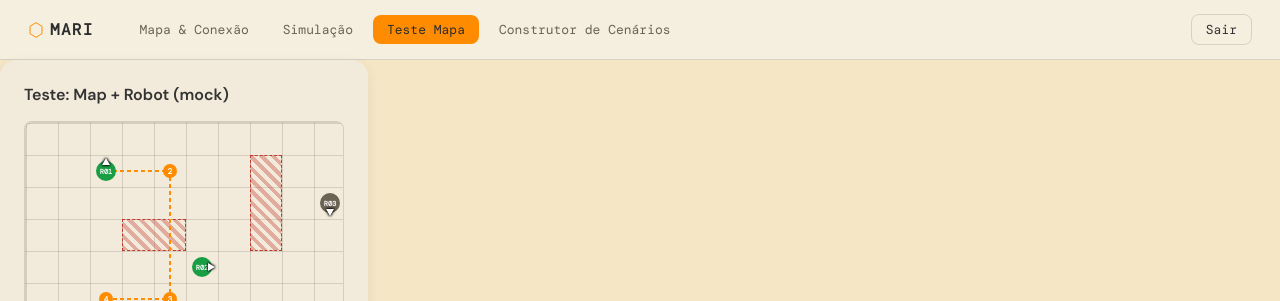
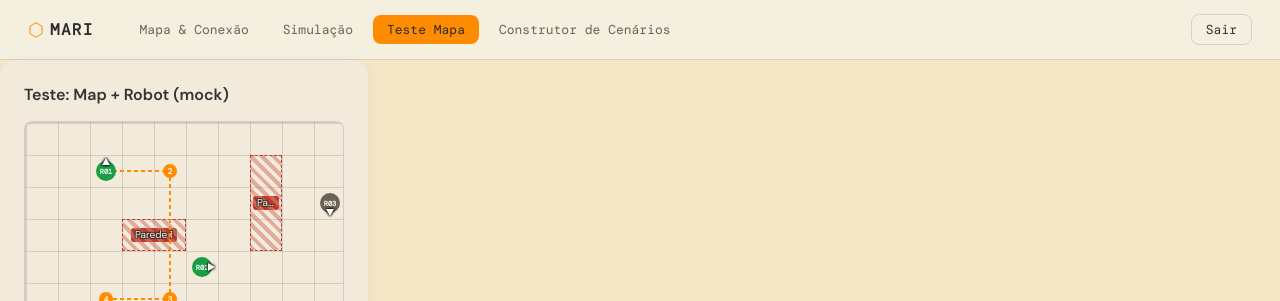
Before and after one commit to Lucas-O-S/TCC_Swarm_Robots, a React (Vite) app in the folder Frontend/: page /mapa-teste in a window 1280 px wide. Shown: the top 301 px of the page. Built offline with nearby package versions, Linux system fonts and the light colour scheme.

Commit message:
Enhance obstacle handling: update Obstacle component for improved label display and add obstacle naming logic in useObstacleEditor

```diff
--- a/Frontend/src/components/Obstacle/Obstacle.module.css
+++ b/Frontend/src/components/Obstacle/Obstacle.module.css
@@ -1,5 +1,10 @@
 .obstacle {
   position: absolute;
+  display: flex;
+  align-items: center;
+  justify-content: center;
+  overflow: hidden;
+  padding: 2px;
   background: repeating-linear-gradient(
     45deg,
     rgba(192, 57, 43, 0.35),
@@ -9,3 +14,29 @@
   );
   border: 1px dashed var(--color-red);
 }
+
+.label {
+  font-size: 10px;
+  line-height: 1.2;
+  color: var(--color-surface);
+  text-shadow:
+    -1px -1px 0 var(--color-dark),
+    1px -1px 0 var(--color-dark),
+    -1px 1px 0 var(--color-dark),
+    1px 1px 0 var(--color-dark);
+  background: repeating-linear-gradient(
+    45deg,
+    var(--color-red),
+    var(--color-red) 4px,
+    rgba(192, 57, 43, 0.7) 4px,
+    rgba(192, 57, 43, 0.7) 8px
+  );
+  padding: 1px 4px;
+  border-radius: 3px;
+  text-align: center;
+  white-space: nowrap;
+  text-overflow: ellipsis;
+  overflow: hidden;
+  max-width: 100%;
+  pointer-events: none;
+}
--- a/Frontend/src/components/Obstacle/Obstacle.tsx
+++ b/Frontend/src/components/Obstacle/Obstacle.tsx
@@ -15,6 +15,8 @@ export function Obstacle({ width, height, label, className = '', style, ...rest
       style={{ width, height, ...style }}
       title={label}
       {...rest}
-    />
+    >
+      {label && <span className={styles.label}>{label}</span>}
+    </div>
   );
 }
--- a/Frontend/src/screens/CenarioBuilder/CenarioBuilder.tsx
+++ b/Frontend/src/screens/CenarioBuilder/CenarioBuilder.tsx
@@ -45,9 +45,10 @@ export function CenarioBuilder() {
 
     const [tool, setTool] = useState<Tool>("move");
     const obstacleTool = tool === "obstacle";
+    const canMoveObstacle = tool === "select" || tool === "obstacle";
 
     const { rectFor, previewRect, removeObstacle, gridHandlers } = useObstacleEditor({
-        enabled: obstacleTool,
+        tool,
         sizeX: mapConfig.cenario.sizeX,
         sizeY: mapConfig.cenario.sizeY,
         obstacles: mapConfig.cenario.Obstacles,
@@ -125,10 +126,11 @@ export function CenarioBuilder() {
                                 return (
                                     <Obstacle
                                         key={index}
-                                        label={obstacleTool ? `${obstacle.name} (duplo clique remove)` : obstacle.name}
+                                        label={obstacle.name}
+                                        title={obstacleTool ? `${obstacle.name} (duplo clique remove)` : obstacle.name}
                                         width={rect.sizeX * cellWidth}
                                         height={rect.sizeY * cellHeight}
-                                        className={obstacleTool ? styles.placedObstacle : undefined}
+                                        className={canMoveObstacle ? styles.placedObstacle : undefined}
                                         onDoubleClick={obstacleTool ? () => removeObstacle(index) : undefined}
                                         style={{
                                             position: "absolute",
--- a/Frontend/src/screens/CenarioBuilder/useObstacleEditor.ts
+++ b/Frontend/src/screens/CenarioBuilder/useObstacleEditor.ts
@@ -40,42 +40,56 @@ function obstacleIndexAt(col: number, row: number, obstacles: ObstaclesModel[])
   );
 }
 
+// Próximo "Obstáculo N" livre — olha o maior N já usado (não só a
+// quantidade), pra não repetir número depois de apagar um obstáculo no meio.
+function nextObstacleName(obstacles: ObstaclesModel[]) {
+  let max = 0;
+  for (const o of obstacles) {
+    const match = /^Obstáculo (\d+)$/.exec(o.name);
+    if (match) max = Math.max(max, Number(match[1]));
+  }
+  return `Obstáculo ${max + 1}`;
+}
+
+type ObstacleTool = 'move' | 'select' | 'obstacle';
+
 interface UseObstacleEditorArgs {
-  /** Só desenha/move obstáculo enquanto true; caso contrário o grid fica só leitura e o arraste vira pan normal do MapViewport. */
-  enabled: boolean;
+  /** "obstacle": desenha um novo (arraste em célula vazia) e move um existente. "select": só move um existente. "move": nenhum dos dois — arraste vira pan normal do MapViewport. */
+  tool: ObstacleTool;
   sizeX: number;
   sizeY: number;
   obstacles: ObstaclesModel[];
   onChange: (obstacles: ObstaclesModel[]) => void;
 }
 
-// Edição de obstáculos direto no grid, por clicar-e-arrastar — só ativa
-// quando `enabled` (ligado pelo botão de ferramenta perto do zoom, ver
-// CenarioBuilder): arrastar a partir de uma célula vazia desenha um
-// obstáculo novo (retângulo entre o ponto inicial e o final do arraste);
-// arrastar a partir de um obstáculo existente reposiciona ele.
-// `stopPropagation` no pointerdown evita que o pan do MapViewport (mesmo
-// gesto) capture o arraste no lugar; com `enabled` false o handler nem
-// entra nessa lógica, então o mapa se comporta como o componente base
-// (pan normal), sem qualquer efeito colateral.
-export function useObstacleEditor({ enabled, sizeX, sizeY, obstacles, onChange }: UseObstacleEditorArgs) {
+// Edição de obstáculos direto no grid, por clicar-e-arrastar: arrastar a
+// partir de uma célula vazia desenha um obstáculo novo (retângulo entre o
+// ponto inicial e o final do arraste, só com a ferramenta "obstacle");
+// arrastar a partir de um obstáculo existente reposiciona ele (ferramenta
+// "select" ou "obstacle"). `stopPropagation` no pointerdown evita que o
+// pan do MapViewport (mesmo gesto) capture o arraste no lugar; com a
+// ferramenta "move" o handler nem entra nessa lógica, então o mapa se
+// comporta como o componente base (pan normal), sem efeito colateral.
+export function useObstacleEditor({ tool, sizeX, sizeY, obstacles, onChange }: UseObstacleEditorArgs) {
+  const canDraw = tool === 'obstacle';
+  const canMove = tool === 'select' || tool === 'obstacle';
   const [drag, setDrag] = useState<DragState | null>(null);
 
   useEffect(() => {
-    if (!enabled) setDrag(null);
-  }, [enabled]);
+    if (!canDraw && !canMove) setDrag(null);
+  }, [canDraw, canMove]);
 
   function handlePointerDown(e: ReactPointerEvent<HTMLDivElement>) {
-    if (!enabled) return;
+    if (!canDraw && !canMove) return;
 
     const { col, row } = cellFromEvent(e, sizeX, sizeY);
     const hitIndex = obstacleIndexAt(col, row, obstacles);
 
-    e.currentTarget.setPointerCapture(e.pointerId);
-    e.stopPropagation();
-
     if (hitIndex >= 0) {
+      if (!canMove) return;
       const obstacle = obstacles[hitIndex];
+      e.currentTarget.setPointerCapture(e.pointerId);
+      e.stopPropagation();
       setDrag({
         mode: 'move',
         index: hitIndex,
@@ -87,6 +101,9 @@ export function useObstacleEditor({ enabled, sizeX, sizeY, obstacles, onChange }
         row,
       });
     } else {
+      if (!canDraw) return;
+      e.currentTarget.setPointerCapture(e.pointerId);
+      e.stopPropagation();
       setDrag({ mode: 'draw', startCol: col, startRow: row, col, row });
     }
   }
@@ -112,7 +129,7 @@ export function useObstacleEditor({ enabled, sizeX, sizeY, obstacles, onChange }
       onChange([
         ...obstacles,
         {
-          name: `Obstáculo ${obstacles.length + 1}`,
+          name: nextObstacleName(obstacles),
           description: '',
           sizeX: newSizeX,
           sizeY: newSizeY,
```
